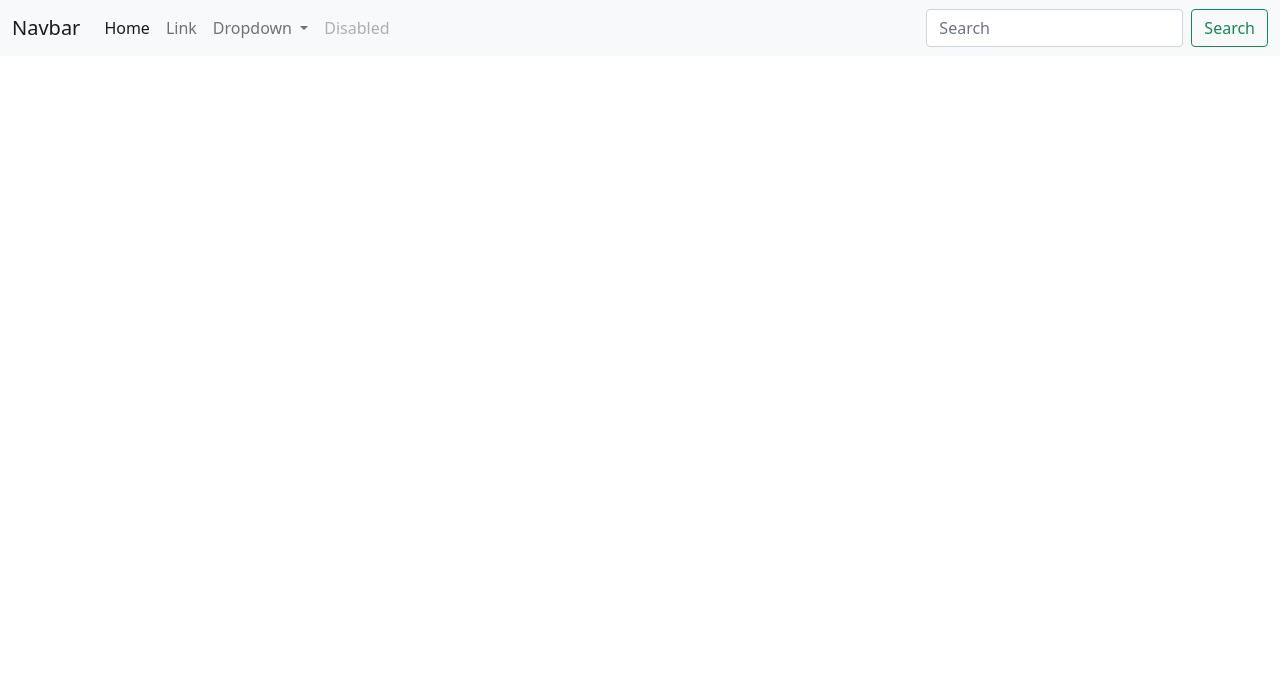
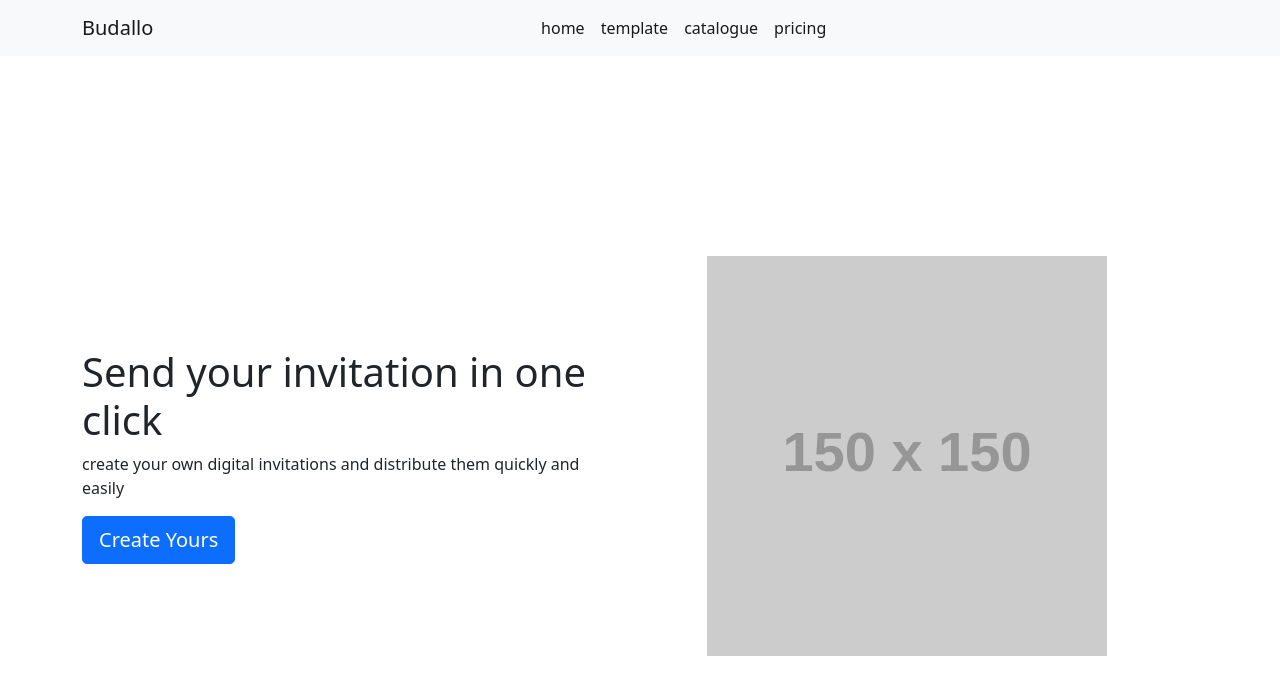
Before and after one commit to Dzulfikri29/hacktbr2021, a plain HTML site: page index.html in a window 1280 px wide. Drawn offline with nearby package versions, Linux system fonts and the light colour scheme; placeholder pictures from the web are drawn by us.

Commit message:
update navbar and home section

```diff
--- a/index.html
+++ b/index.html
@@ -13,46 +13,44 @@
 
 <body>
     <nav class="navbar navbar-expand-lg navbar-light bg-light">
-        <div class="container-fluid">
-            <a class="navbar-brand" href="#">Navbar</a>
+        <div class="container">
+            <a class="navbar-brand" href="#">Budallo</a>
             <button class="navbar-toggler" type="button" data-bs-toggle="collapse"
                 data-bs-target="#navbarSupportedContent" aria-controls="navbarSupportedContent" aria-expanded="false"
                 aria-label="Toggle navigation">
                 <span class="navbar-toggler-icon"></span>
             </button>
             <div class="collapse navbar-collapse" id="navbarSupportedContent">
-                <ul class="navbar-nav me-auto mb-2 mb-lg-0">
+                <ul class="navbar-nav me-auto mb-2 mb-lg-0 m-auto">
                     <li class="nav-item">
-                        <a class="nav-link active" aria-current="page" href="#">Home</a>
+                        <a class="nav-link active" aria-current="page" href="#">home</a>
                     </li>
                     <li class="nav-item">
-                        <a class="nav-link" href="#">Link</a>
-                    </li>
-                    <li class="nav-item dropdown">
-                        <a class="nav-link dropdown-toggle" href="#" id="navbarDropdown" role="button"
-                            data-bs-toggle="dropdown" aria-expanded="false">
-                            Dropdown
-                        </a>
-                        <ul class="dropdown-menu" aria-labelledby="navbarDropdown">
-                            <li><a class="dropdown-item" href="#">Action</a></li>
-                            <li><a class="dropdown-item" href="#">Another action</a></li>
-                            <li>
-                                <hr class="dropdown-divider">
-                            </li>
-                            <li><a class="dropdown-item" href="#">Something else here</a></li>
-                        </ul>
+                        <a class="nav-link active" aria-current="page" href="#">template</a>
                     </li>
                     <li class="nav-item">
-                        <a class="nav-link disabled" href="#" tabindex="-1" aria-disabled="true">Disabled</a>
+                        <a class="nav-link active" aria-current="page" href="#">catalogue</a>
+                    </li>
+                    <li class="nav-item">
+                        <a class="nav-link active" aria-current="page" href="#">pricing</a>
                     </li>
                 </ul>
-                <form class="d-flex">
-                    <input class="form-control me-2" type="search" placeholder="Search" aria-label="Search">
-                    <button class="btn btn-outline-success" type="submit">Search</button>
-                </form>
             </div>
         </div>
     </nav>
+    <div class="container vh-100 d-flex">
+        <div class="row my-auto w-100 align-items-center">
+            <div class="col-md-6">
+                <h1>Send your invitation
+                    in one click</h1>
+                <p>create your own digital invitations and distribute them quickly and easily</p>
+                <button class="btn btn-primary btn-lg">Create Yours</button>
+            </div>
+            <div class="col-md-6 text-center">
+                <img src="https://via.placeholder.com/150" alt="" srcset="" class="w-75">
+            </div>
+        </div>
+    </div>
     <script src="https://cdn.jsdelivr.net/npm/bootstrap@5.0.2/dist/js/bootstrap.bundle.min.js"
         integrity="sha384-MrcW6ZMFYlzcLA8Nl+NtUVF0sA7MsXsP1UyJoMp4YLEuNSfAP+JcXn/tWtIaxVXM" crossorigin="anonymous">
     </script>
```
